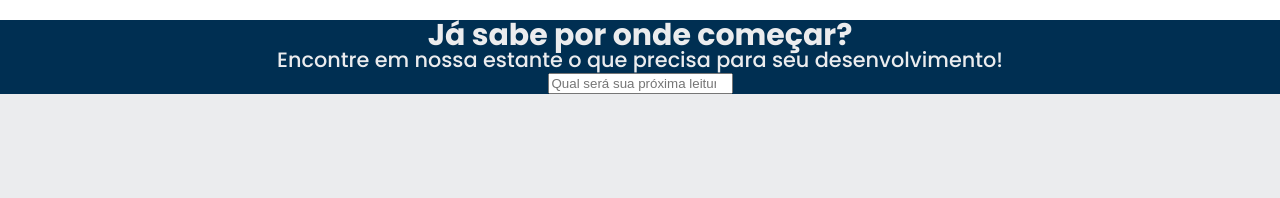
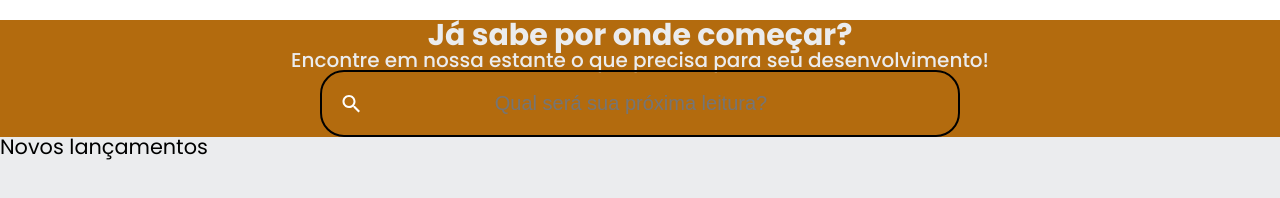
Before and after one commit to J-Netto/Alurabooks, a plain HTML site: page index.html in a window 1280 px wide. Shown: the part 150-348 px from the top of the page. Drawn offline with nearby package versions, Linux system fonts and the light colour scheme.

Commit message:
Add files via upload

```diff
--- a/index.html
+++ b/index.html
@@ -8,6 +8,8 @@
         <link rel="preconnect" href="https://fonts.googleapis.com">
         <link rel="preconnect" href="https://fonts.gstatic.com" crossorigin>
         <link href="https://fonts.googleapis.com/css2?family=Poppins:wght@300;400;500;700&display=swap" rel="stylesheet">
+        <link rel="stylesheet" href="https://cdn.jsdelivr.net/npm/swiper@10/swiper-bundle.min.css"/>
+
     </head>
     <body>
         <header class="cabecalho">
@@ -57,5 +59,10 @@
 
 </section>
 
+</section class= "carrossel" >
+<h2 class="carrossel_titulo"> Novos lançamentos </h2>
+</section>
+<script src="https://cdn.jsdelivr.net/npm/swiper@10/swiper-bundle.min.js"></script>
+
     </body>
 </html>
--- a/style.css
+++ b/style.css
@@ -2,7 +2,7 @@
 --cor-de-fundo:#EBECEE;
 --branco:#ffffff;
 --laranja:#EB9B00;
---azul-degrade: linear-gradient(97.54deg, #002F52 35.49%, #326589 165.37%);
+--azul-degrade: linear-gradient(97.54deg, #0f70ca 35.49%, #0e4e79 165.37%);
 --fonte-principal: "Poppins";
 }
 body{
@@ -69,7 +69,7 @@ display: inline-block;
     display: none;
 }
 .banner{
-    background-color: #002F52;
+    background-color: #b36b0e;
     color:#EBECEE;
     text-align: center;
 }
@@ -79,4 +79,25 @@ display: inline-block;
 }
 .banner-texto{
     font-weight: 500;
+    font-size: 20px;
+    text-align: justify;
+    text-align: center;
 }
+.banner-pesquisa {
+
+    background-color: whitesmoke;
+    border: 2px solid rgb(0, 0, 0);
+    color: rgb(235, 254, 255);
+    border-radius: 24px;
+    padding: 1em;
+    width: 50%;
+    text-align: center;
+    background: url("img/lupa.svg") no-repeat;
+    background-position: 1em ;
+    font-size: 20px ;
+
+}
+
+.carrossel_titulo {
+
+}
```
Also changed, not shown: img/livro1.svg (added), img/livro2.svg (added), img/livro3.svg (added), img/livro4.svg (added), img/livro5.svg (added), img/lupa.svg (added), reset.css (line endings or trailing spaces).
